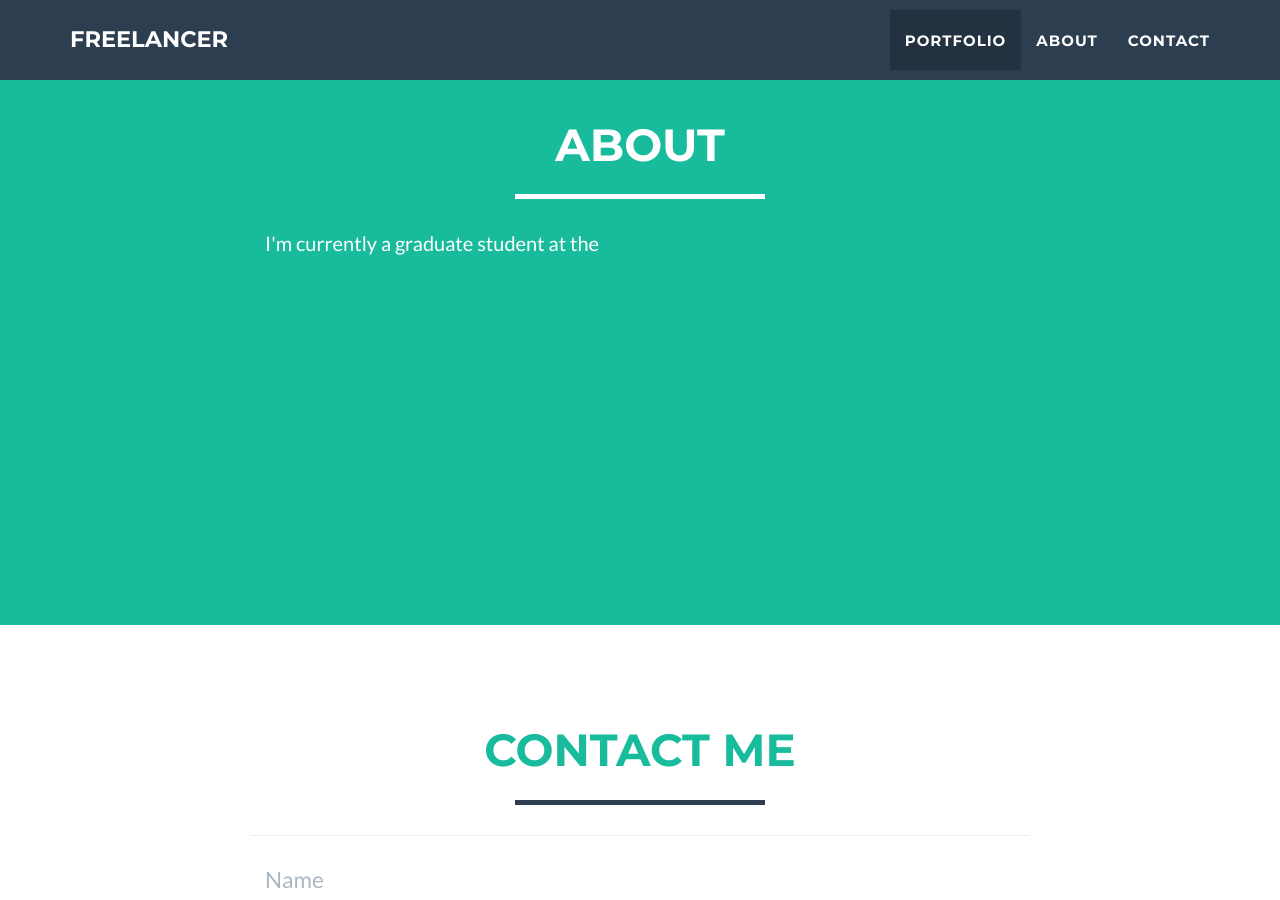
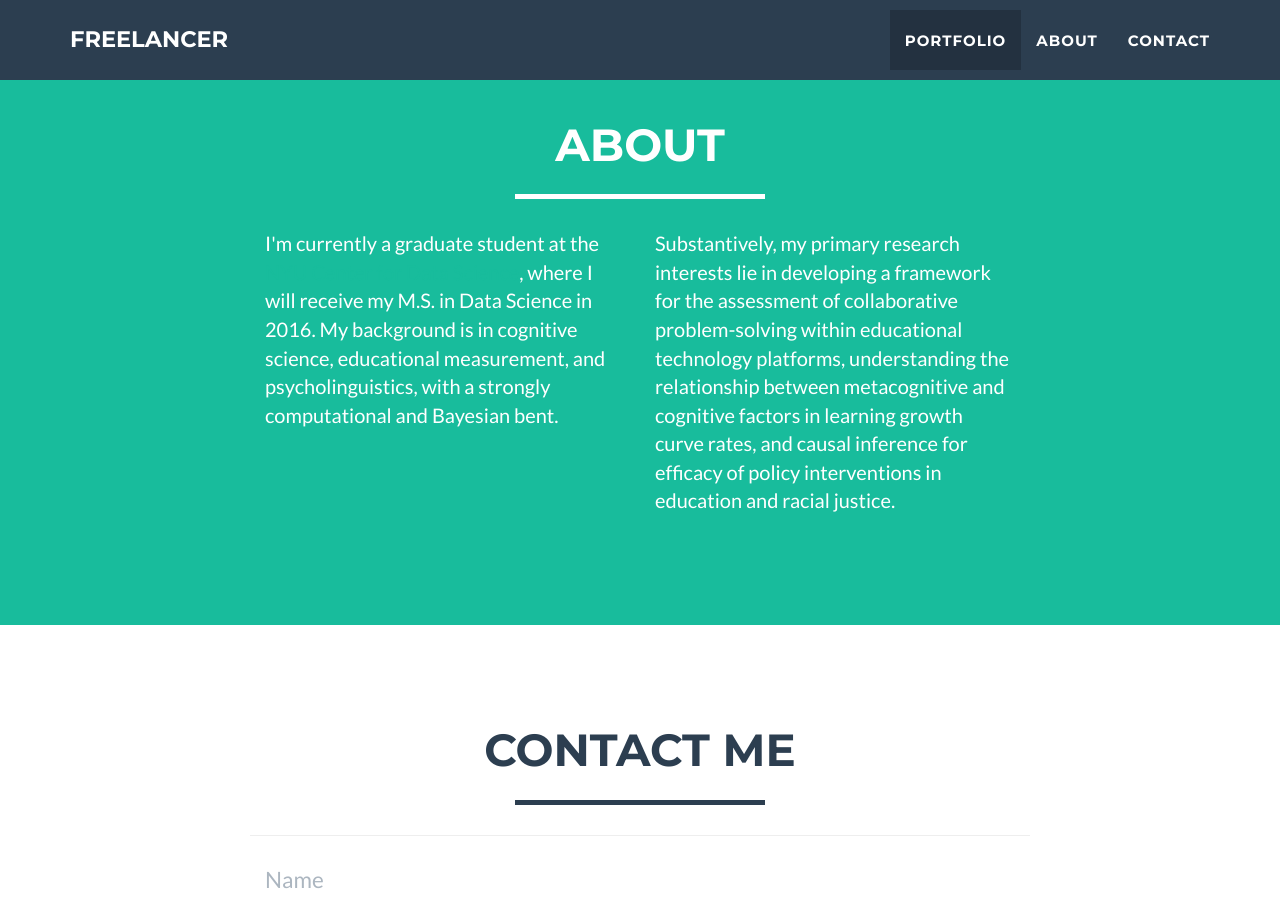
Before and after one commit to jgutman/jgutman.github.io, a Jekyll site: the page built from index.html, in a window 1280 px wide and 900 px high, scrolled down 1645 px. Built offline with Jekyll 4.4.1, drawn with Linux system fonts in a browser that asks for light colours; part of the change alters nothing that is shown.

```diff
--- a/_includes/about.html
+++ b/_includes/about.html
@@ -9,7 +9,7 @@
             </div>
             <div class="row">
                 <div class="col-lg-4 col-lg-offset-2">
-                    <p>I'm currently a graduate student at the <a href="http://cds.nyu.edu/">NYU Center for Data Science, where I will receive my M.S. in Data Science in 2016. My background is in cognitive science, educational measurement, and psycholinguistics, with a strongly computational and Bayesian bent.</p>
+                    <p>I'm currently a graduate student at the <a href="http://cds.nyu.edu/">NYU Center for Data Science</a>, where I will receive my M.S. in Data Science in 2016. My background is in cognitive science, educational measurement, and psycholinguistics, with a strongly computational and Bayesian bent.</p>
                 </div>
                 <div class="col-lg-4">
                     <p>Substantively, my primary research interests lie in developing a framework for the assessment of collaborative problem-solving within educational technology platforms, understanding the relationship between metacognitive and cognitive factors in learning growth curve rates, and causal inference for efficacy of policy interventions in education and racial justice.</p>
```
Also changed, not shown: 8 other files.
